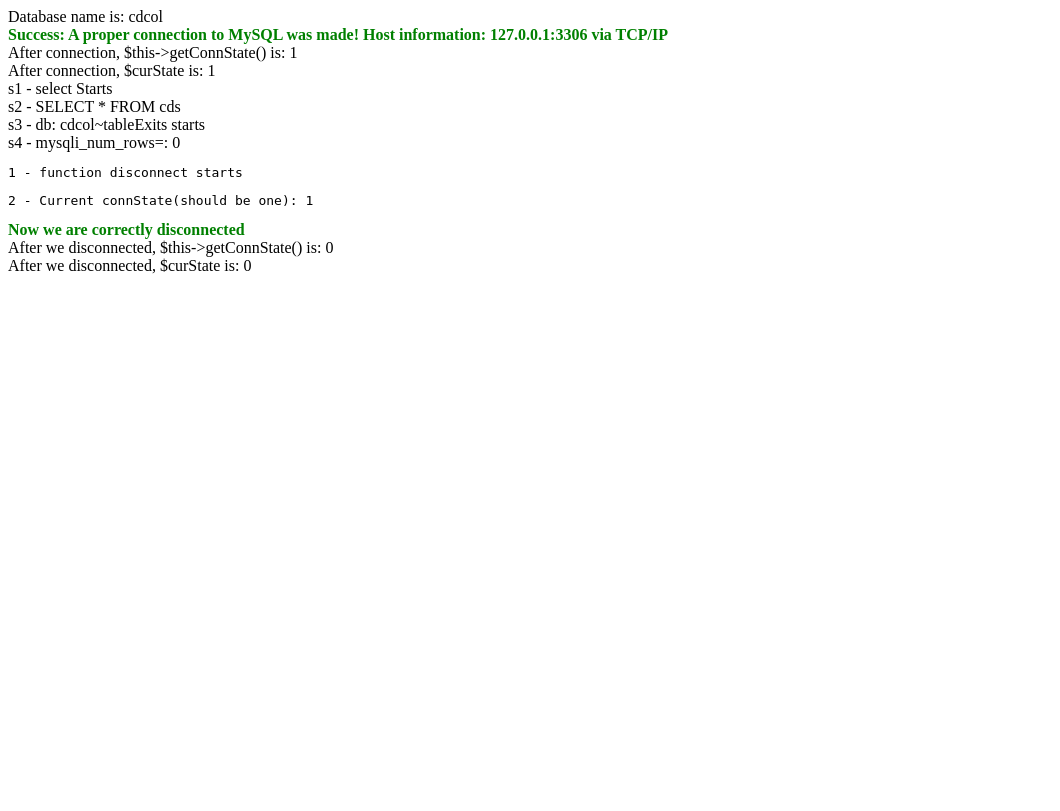
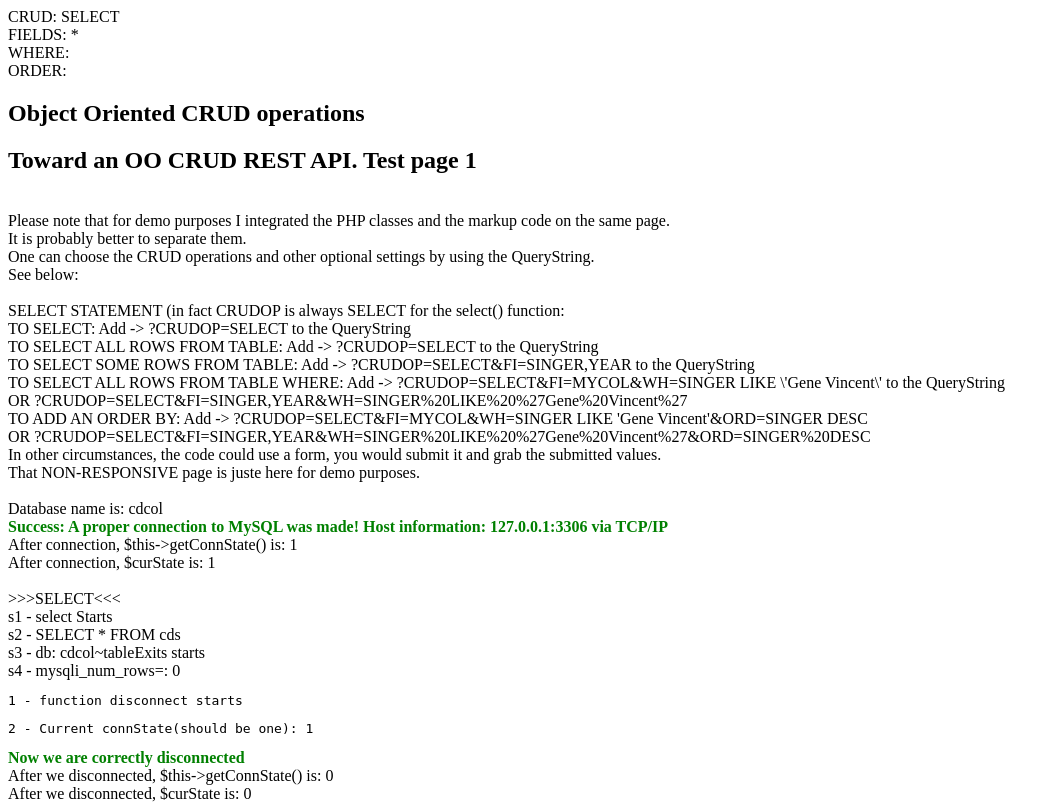
Before and after one commit to sf74givblop/Php7mvcoo1, a PHP site: page /crud.php in a window 1280 px wide. Shown: the whole page, without its empty margins (0-1060 px from the left). Before the commit the page ends 274 px from the top, so only its background shows below. Run offline with PHP 8.4, Linux system fonts and the light colour scheme.

Commit message:
20170218 9:54 SELECT statement tested. Raw with debug messages. Commit for PHP7mvcoo1

```diff
--- a/crud.php
+++ b/crud.php
@@ -7,6 +7,18 @@
     echo "<!DOCTYPE html>
             <html>
                 <head>
+                    <meta charset=\"UTF-8\">
+                    <meta name=\"viewport\" content=\"width=device-width, initial-scale=1.0, maximum-scale=1.0, user-scalable=0\"/>
+                    <meta content=\"text/html; charset=utf-8\" http-equiv=\"Content-Type\">
+                    <meta content=\"IE=edge,chrome=1\" http-equiv=\"X-UA-Compatible\">
+                    <meta content=\"no-cache,no-store,must-revalidate,max-age=-1\" http-equiv=\"Cache-Control\">
+                    <meta content=\"no-cache,no-store\" http-equiv=\"Pragma\">
+                    <meta content=\"-1\" http-equiv=\"Expires\">
+                    <meta content=\"Serge M Frezier\" name=\"author\">
+                    <meta content=\"INDEX,FOLLOW\" name=\"robots\">
+                    <meta content=\"\" name=\"keywords\">
+                    <meta content=\"\" name=\"description\">
+                    <!--<meta name=\"mobile-web-app-capable\" content=\"yes\">-->
                     <style>
                         table#taMain {border: 5px solid red;border-collapse: collapse;}
                         table#taMain > thead {color:white; font-weight:bold}
@@ -17,6 +29,91 @@
                         table#taMain > tfoot {color:red;}
                     </style>
                 </head>
+                <body>
+                ";
+
+                $_CRUDOP='';
+                $_FIELDS='';
+                $_WHERE='';
+                $_ORDER='';
+                if(isset($_GET["CRUDOP"])){
+                    $_CRUDOP=$_GET["CRUDOP"];
+                    echo "<div id='curQueryStringA'>CRUD: ".$_CRUDOP."<div>";
+                }else{
+                    $_CRUDOP='SELECT';
+                    echo "<div id='curQueryStringA'>CRUD: ".$_CRUDOP."<div>";
+                }
+                if(isset($_GET["FI"])){
+                    $_FIELDS=$_GET["FI"];
+                    if(($_FIELDS!='')&&($_FIELDS!=NULL)){
+                        echo "<div id='curQueryStringB'>FIELDS: ".$_FIELDS."<div>";
+                    }else{
+                        $_FIELDS='*';
+                        echo "<div id='curQueryStringB'>FIELDS: ".$_FIELDS."<div>";
+                    }
+                }else{
+                    $_FIELDS='*';
+                    echo "<div id='curQueryStringB'>FIELDS: ".$_FIELDS."<div>";
+                }
+                if(isset($_GET["WH"])){
+                    $_WHERE=$_GET["WH"];
+                    if(($_WHERE!='')&&($_WHERE!=NULL)){
+                        echo "<div id='curQueryStringC'>WHERE: ".$_WHERE."<div>";
+                    }else{
+                        $_WHERE='';
+                        echo "<div id='curQueryStringC'>WHERE: ".$_WHERE."<div>";
+                    }
+                }else{
+                    $_WHERE='';
+                    echo "<div id='curQueryStringC'>WHERE: ".$_WHERE."<div>";
+                }
+                if(isset($_GET["ORD"])){
+                    $_ORDER=$_GET["ORD"];
+                    if(($_ORDER!='')&&($_ORDER!=NULL)){
+                        echo "<div id='curQueryStringD'>ORDER: ".$_ORDER."<div>";
+                    }else{
+                        $_ORDER='';
+                        echo "<div id='curQueryStringD'>ORDER: ".$_ORDER."<div>";
+                    }
+                }else{
+                    $_ORDER='';
+                    echo "<div id='curQueryStringD'>ORDER: ".$_ORDER."<div>";
+                }
+
+                echo "
+                    <div id=\"container_upper\">
+                        <h2>Object Oriented CRUD operations</h2>
+                        <h2>Toward an OO CRUD REST API. Test page 1</h2>
+                        <br />
+                        Please note that for demo purposes I integrated the PHP classes and the markup code on the same page.
+                        <br />
+                        It is probably better to separate them.
+                        <br />
+                        One can choose the CRUD operations and other optional settings by using the QueryString.
+                        <br />
+                        See below:
+                        <br /><br />
+                        SELECT STATEMENT (in fact CRUDOP is always SELECT for the select() function:
+                        <br />
+                        TO SELECT: Add -> ?CRUDOP=SELECT to the QueryString
+                        <br />
+                        TO SELECT ALL ROWS FROM TABLE: Add -> ?CRUDOP=SELECT to the QueryString
+                        <br />
+                        TO SELECT SOME ROWS FROM TABLE: Add -> ?CRUDOP=SELECT&FI=SINGER,YEAR to the QueryString
+                        <br />
+                        TO SELECT ALL ROWS FROM TABLE WHERE: Add -> ?CRUDOP=SELECT&FI=MYCOL&WH=SINGER LIKE \'Gene Vincent\' to the QueryString
+                        <br>
+                        OR ?CRUDOP=SELECT&FI=SINGER,YEAR&WH=SINGER%20LIKE%20%27Gene%20Vincent%27
+                        <br />
+                        TO ADD AN ORDER BY: Add -> ?CRUDOP=SELECT&FI=MYCOL&WH=SINGER LIKE 'Gene Vincent'&ORD=SINGER DESC
+                        <br>
+                        OR ?CRUDOP=SELECT&FI=SINGER,YEAR&WH=SINGER%20LIKE%20%27Gene%20Vincent%27&ORD=SINGER%20DESC
+                        <br />
+                        In other circumstances, the code could use a form, you would submit it and grab the submitted values.
+                        <br />
+                        That NON-RESPONSIVE page is juste here for demo purposes.
+                    </div>
+                    <br />
         ";
 
 
@@ -234,11 +331,23 @@ echo "continuing after verifying the table with query q: <br>".$q."<br>";
 $db = new Database();
 $db->connect();
 $tableName='cds';
-$db->select($tableName);
-//$db->select($tableName,'*', 'SINGER LIKE \'Gene Vincent\'');
+echo '<br />>>>'.$_CRUDOP.'<<<<br />';
+if($_CRUDOP=='SELECT'){
+    $db->select($tableName,$_FIELDS,$_WHERE,$_ORDER);
+}elseif($_CRUDOP=='INSERT'){
+
+}elseif($_CRUDOP=='UPDATE'){
+
+}elseif($_CRUDOP=='DELETE'){
+
+}else{
+    echo '<div id="conn_MessageRedCRUDOP" style="color:red;font-weight:bold;">ERROR 002. CRUDOP not recognized.</div>';
+    die();
+}
+
 //$R=new Res;
 //$res = $R->getResult();
 //echo $res;
 $db->disconnect();
 
-echo "</html>";
+echo "</body></html>";
```
